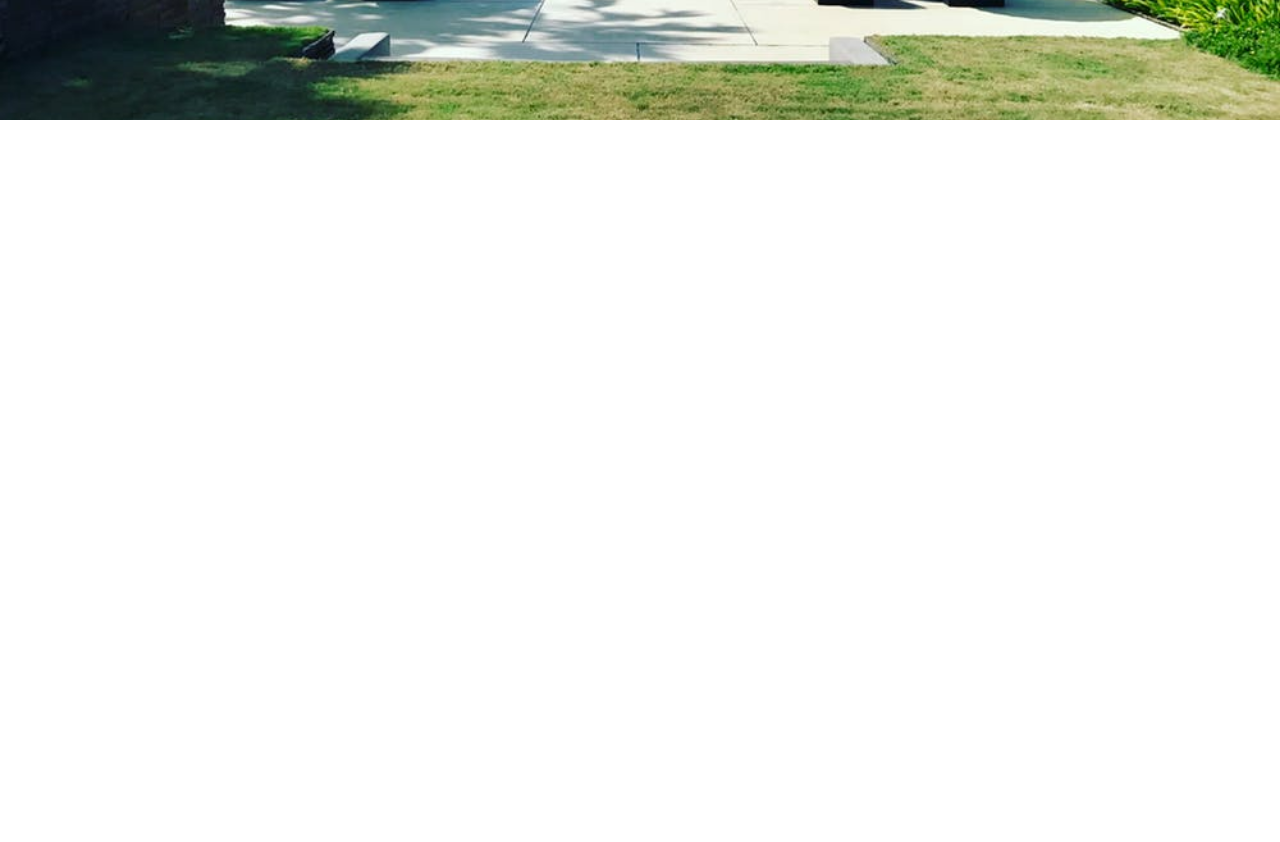
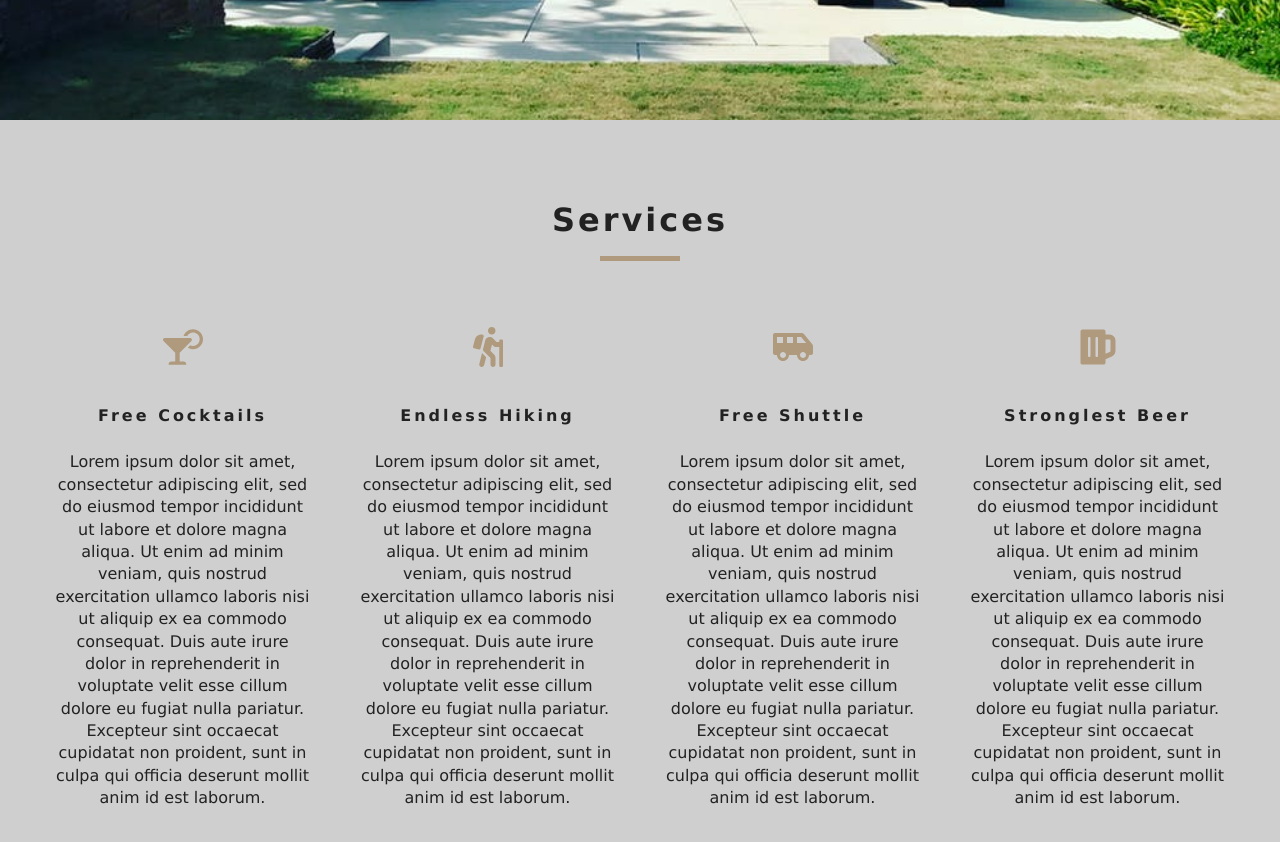
Before and after one commit to ozzie0428/resort_tonight, a React (Create React App) app: page / in a window 1280 px wide. Shown: the part 680-1522 px from the top of the page. Before the commit the page ends 800 px from the top, so only its background shows below. Built offline with nearby package versions, Linux system fonts and the light colour scheme.

Commit message:
add services

```diff
--- /dev/null
+++ b/src/components/Services.js
@@ -0,0 +1,49 @@
+import React, { Component } from 'react';
+import {FaCocktail, FaHiking, FaShuttleVan, FaBeer} from "react-icons/fa";
+import Title from './Title'
+
+
+export default class Services extends Component {
+    state={
+        services: [
+            {
+                icon: <FaCocktail/>,
+                title: "Free Cocktails",
+                info: "Lorem ipsum dolor sit amet, consectetur adipiscing elit, sed do eiusmod tempor incididunt ut labore et dolore magna aliqua. Ut enim ad minim veniam, quis nostrud exercitation ullamco laboris nisi ut aliquip ex ea commodo consequat. Duis aute irure dolor in reprehenderit in voluptate velit esse cillum dolore eu fugiat nulla pariatur. Excepteur sint occaecat cupidatat non proident, sunt in culpa qui officia deserunt mollit anim id est laborum."
+            },
+            {
+                icon: <FaHiking/>,
+                title: "Endless Hiking",
+                info: "Lorem ipsum dolor sit amet, consectetur adipiscing elit, sed do eiusmod tempor incididunt ut labore et dolore magna aliqua. Ut enim ad minim veniam, quis nostrud exercitation ullamco laboris nisi ut aliquip ex ea commodo consequat. Duis aute irure dolor in reprehenderit in voluptate velit esse cillum dolore eu fugiat nulla pariatur. Excepteur sint occaecat cupidatat non proident, sunt in culpa qui officia deserunt mollit anim id est laborum."
+            },
+            {
+                icon: <FaShuttleVan/>,
+                title: "Free Shuttle",
+                info: "Lorem ipsum dolor sit amet, consectetur adipiscing elit, sed do eiusmod tempor incididunt ut labore et dolore magna aliqua. Ut enim ad minim veniam, quis nostrud exercitation ullamco laboris nisi ut aliquip ex ea commodo consequat. Duis aute irure dolor in reprehenderit in voluptate velit esse cillum dolore eu fugiat nulla pariatur. Excepteur sint occaecat cupidatat non proident, sunt in culpa qui officia deserunt mollit anim id est laborum."
+            },
+            {
+                icon: <FaBeer/>,
+                title: "Stronglest Beer",
+                info: "Lorem ipsum dolor sit amet, consectetur adipiscing elit, sed do eiusmod tempor incididunt ut labore et dolore magna aliqua. Ut enim ad minim veniam, quis nostrud exercitation ullamco laboris nisi ut aliquip ex ea commodo consequat. Duis aute irure dolor in reprehenderit in voluptate velit esse cillum dolore eu fugiat nulla pariatur. Excepteur sint occaecat cupidatat non proident, sunt in culpa qui officia deserunt mollit anim id est laborum."
+            }
+        ]
+    }
+    render() {
+        return (
+            <section className="services">
+
+                <Title title="Services"/>
+            <div className="services-center">
+                {this.state.services.map((item,index) =>{
+            return <article key={index} className="service">
+                <span> {item.icon} </span>
+                <h6>{item.title}</h6>
+                <p>{item.info}</p>
+            </article>
+                })}
+                 </div>
+            </section>
+
+        )
+    }
+}
--- /dev/null
+++ b/src/components/Title.js
@@ -0,0 +1,10 @@
+import React from "react";
+
+export default function Title({ title }) {
+  return (
+    <div className="section-title">
+      <h4>{title}</h4>
+      <div>  </div>
+    </div>
+  );
+}
--- a/src/pages/Home.js
+++ b/src/pages/Home.js
@@ -1,9 +1,13 @@
 import React from 'react'
 import Hero from '../components/Hero'
 import Banner from '../components/Banner'
+import Services from '../components/Services'
+
 import {Link} from 'react-router-dom'
 export default function home() {
-    return <Hero>
+    return(
+        <>
+        <Hero>
     <Banner title="Luxurious Rooms" subtitle="Deluxe Rooms starting at $299">
         <Link to="/rooms" className="btn-primary">
         our rooms
@@ -11,4 +15,7 @@
 
     </Banner>
     </Hero>
+    <Services />
+    </>
+)
 }
```
Also changed, not shown: src/components/NavBar.js (line endings or trailing spaces).
